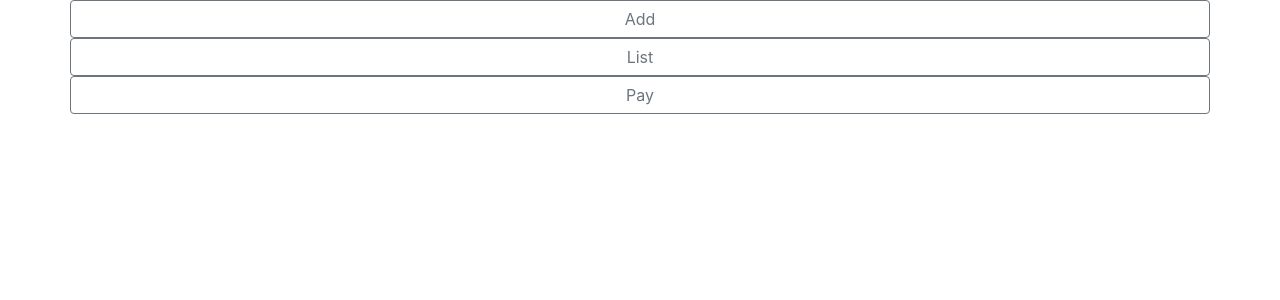
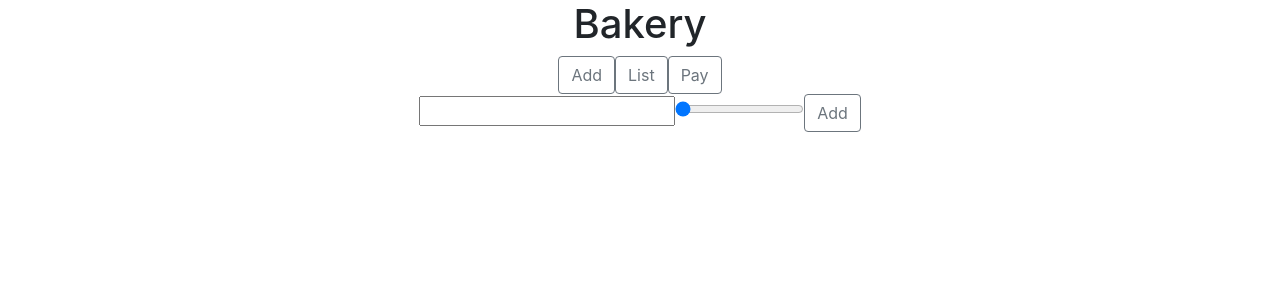
Before and after one commit to ThiSchenkel/digitous-react, a React (Create React App) app in the folder react/jour4/bakery/: page / in a window 1280 px wide. Shown: the top 300 px of the page. Built offline with nearby package versions, Linux system fonts and the light colour scheme.

Commit message:
Formulaire

```diff
--- a/react/jour4/bakery/src/App.js
+++ b/react/jour4/bakery/src/App.js
@@ -12,7 +12,9 @@ class App extends React.Component {
     super(props);
     this.state = {
       activeTabs: "Add",
-      items: []
+      items: [],
+      productName: "",
+      price: 1
     }
   }
 
@@ -44,15 +46,37 @@ class App extends React.Component {
     }
   }
 
+  updateProductName = (event) => {
+    const productName = this.state.productName
+    this.setState({ productName: event.target.value })
+    console.log(productName)
+  }
+
+  updatePrice = (event) => {
+    const price = this.state.price
+    this.setState({ price: event.target.value })
+    console.log(price)
+  }
+
   render() {
     return (
-      <div className="container">
-        <div className="row">
-          <Button isSelected={this.state.activeTabs === "add"} onClick={this.selectedAdd}>Add</Button>
-          <Button isSelected={this.state.activeTabs === "list"} onClick={this.selectedList}>List</Button>
-          <Button isSelected={this.state.activeTabs === "pay"} onClick={this.selectedPay}>Pay</Button>
-          {this.renderContent()}
+      <div className="container text-center">
+        <h1>Bakery</h1>
+        <Button isSelected={this.state.activeTabs === "add"} onClick={this.selectedAdd}>Add</Button>
+        <Button isSelected={this.state.activeTabs === "list"} onClick={this.selectedList}>List</Button>
+        <Button isSelected={this.state.activeTabs === "pay"} onClick={this.selectedPay}>Pay</Button>
+        {this.renderContent()}
+
+        <div className="row ">
+          <div className="col ">
+            <input type="text" value={this.state.productName} onChange={this.updateProductName} />
+            <input type="range" value={this.state.price} min="1" max="10" onChange={this.updatePrice} />
+            <Button onClick={this.selectedAdd}>Add</Button>
+          </div>
+
         </div>
+
+
       </div>
     );
   }
```
Also changed, not shown: 1 other file (tests, documents, lock files or other folders).
